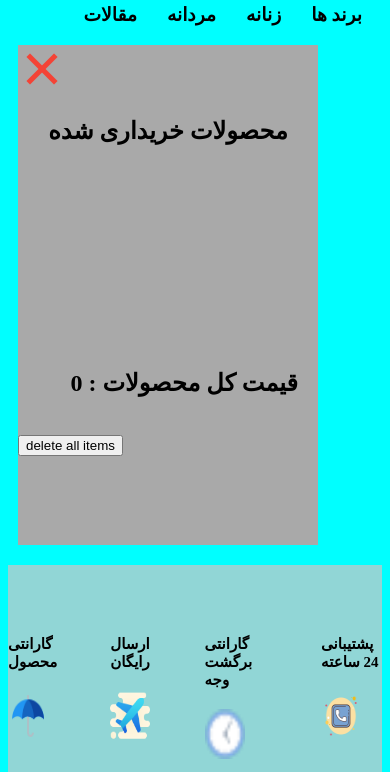
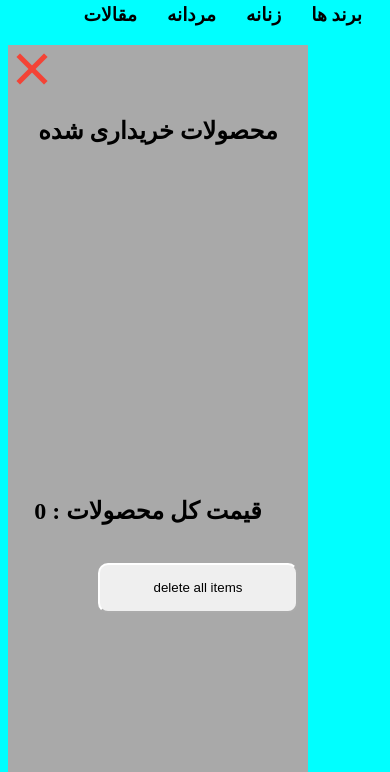
Before and after one commit to goldNima/perfume-shop, a plain HTML site: page index.html in a window 390 px wide. Both pictures are taken after a click on the picture 45 px from the left and 30 px from the top of the page. Shown: the part 72-844 px from the top of the page. Drawn offline with nearby package versions, Linux system fonts and the light colour scheme; some packages are replaced by stand-ins of ours; a script that the page names is missing.

Commit message:
Update style.css

```diff
--- a/style.css
+++ b/style.css
@@ -115,7 +115,18 @@ body{
     margin-right: 20px;
 }
 
+.container-woman{
+    display: flex;
+}
 
+.dlt-items{
+    margin-left: 500px;
+    width: 200px;
+    height: 50px;
+    border-radius: 10px;
+    cursor: pointer;
+    border-color: #fff;
+}
 
 /* cart */
 
@@ -298,7 +309,15 @@ main{
     .container-part5{
         gap: 200px;
     }
-
+    #itemss{
+        margin-left: 10px;
+    }
+    .total{
+        text-align: center;
+    }
+    .cart{
+        width: 900px;
+    }
 }
 
 @media screen and (max-width: 1010px) {
@@ -319,6 +338,16 @@ main{
     }
     .cart{
         margin-left: 10px;
+    }
+    #itemss{
+        margin-left: 10px;
+    }
+    .total{
+        text-align: center;
+    }
+    .cart{
+        width: 900px;
+        margin-left: 0;
     }
 }
 
@@ -346,8 +375,26 @@ main{
     .container-footer{
         gap: 200px;
     }
+    #itemss{
+        margin-left: 10px;
+    }
+    .total{
+        text-align: center;
+    }
     .cart{
         width: 500px;
+        height: 1500px;
+        margin-left: 0;
+    }
+    .container{
+        display: block;
+    }
+    .container-woman{
+        display: block;
+        text-align: center;
+    }
+    .dlt-items{
+        margin-left: 150px;
     }
 }
 
@@ -426,6 +473,9 @@ main{
     .cart{
         width: 300px;
     }
+    .dlt-items{
+        margin-left: 90px;
+    }
 }
 
 @media screen and (max-width: 417px) {
@@ -502,6 +552,9 @@ main{
     .cart{
         width: 250px;
     }
+    .dlt-items{
+        margin-left: 30px;
+    }
 }
 
 @media screen and (max-width: 225px) {
```
